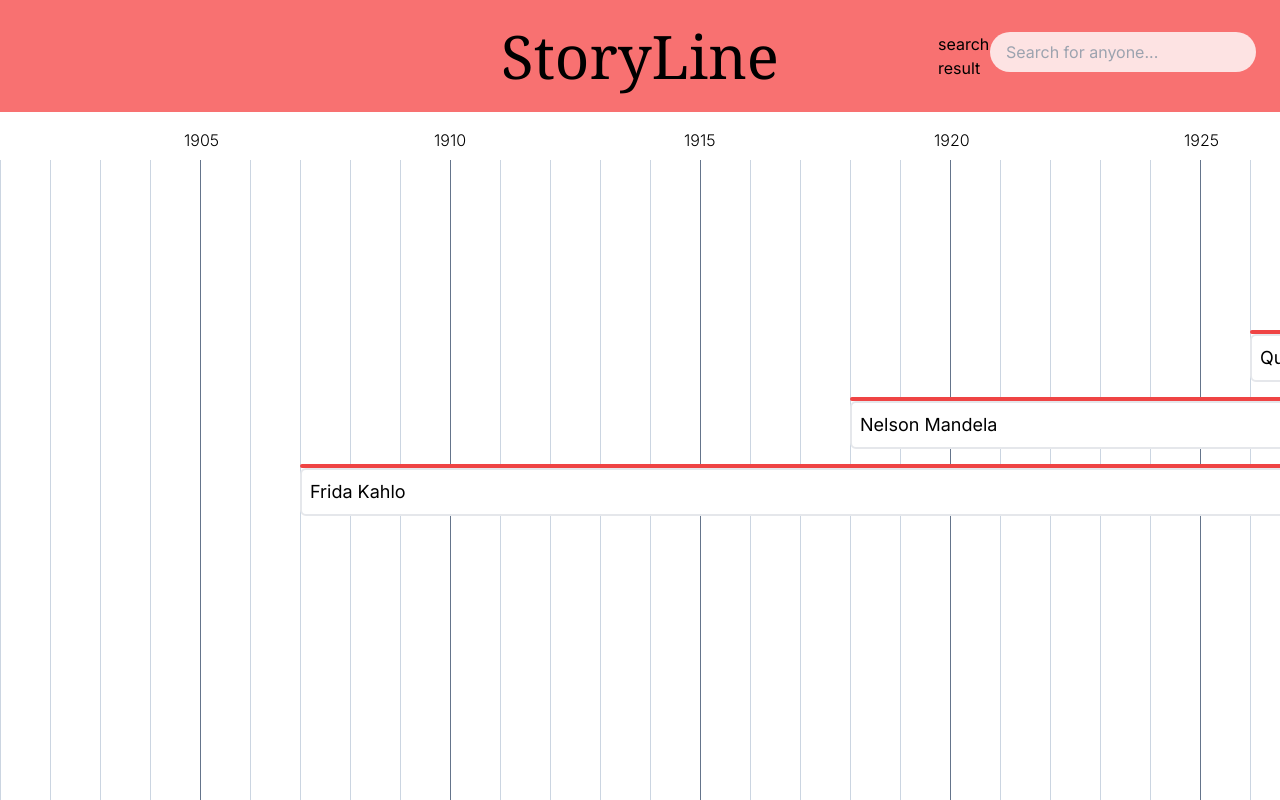
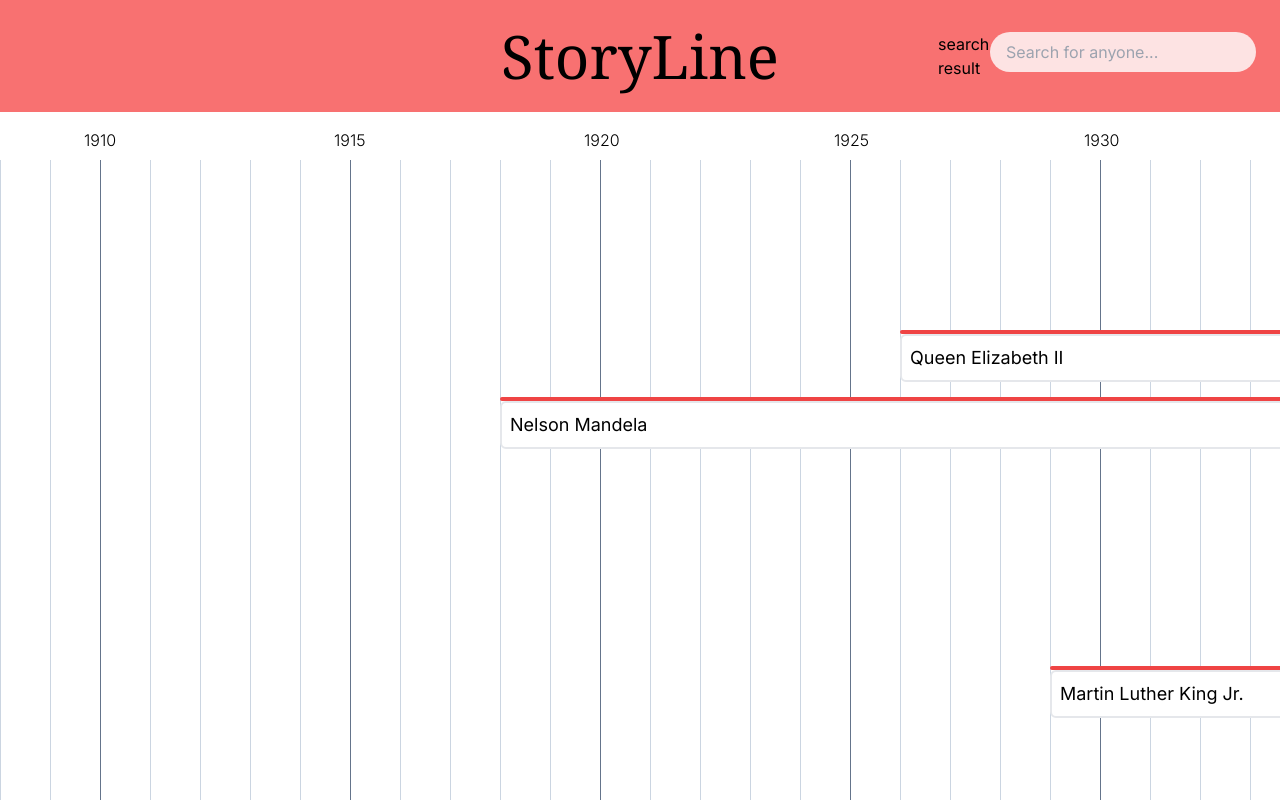
Before and after one commit to WattWozy/StoryLine, a Next.js app in the folder client/: page / in a window 1280 px wide. Built offline with nearby package versions, Linux system fonts and the light colour scheme.

Commit message:
readme and some small changes

```diff
--- a/client/src/components/client/Search.tsx
+++ b/client/src/components/client/Search.tsx
@@ -1,7 +1,8 @@
 "use client";
 import React, { useState } from "react";
 
-// https://serpapi.com/search.json?q=${searchTerm}&location=Austin,+Texas,+United+States&hl=en&gl=us&google_domain=google.com
+// https://serpapi.com/search.json?q=${searchTerm}&location=Austin,+Texas,+United+States&hl=en&gl=us&google_domain=google.com+
+// wikipedias api
 
 const Search = () => {
   const [searchTerm, setsearchTerm] = useState("");
--- a/client/src/components/core/GridTimeLine.tsx
+++ b/client/src/components/core/GridTimeLine.tsx
@@ -52,7 +52,7 @@ const Timeline2: React.FC<TimeLineProps> = ({ persons }) => {
     return person.birth < earliest ? person.birth : earliest;
   }, Infinity);
 
-  const years = getYears(currentYear - 1900);
+  const years = getYears(currentYear - earliestBirthYear);
   const columns = years.length;
   // need to find a more exact way of centering the years over the lines
   // scroll to control min width of columns could work
```
Also changed, not shown: 1 other file (tests, documents, lock files or other folders).
